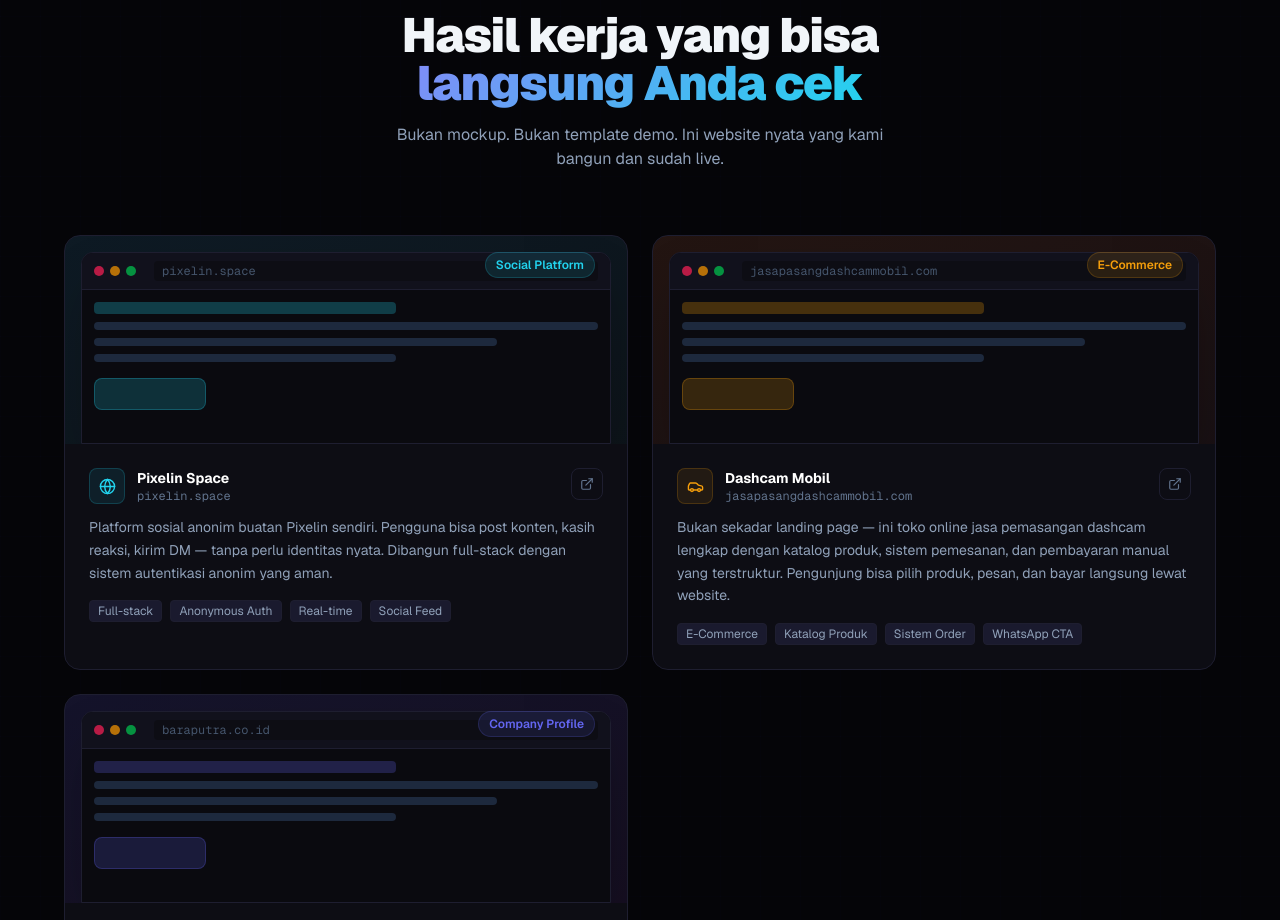
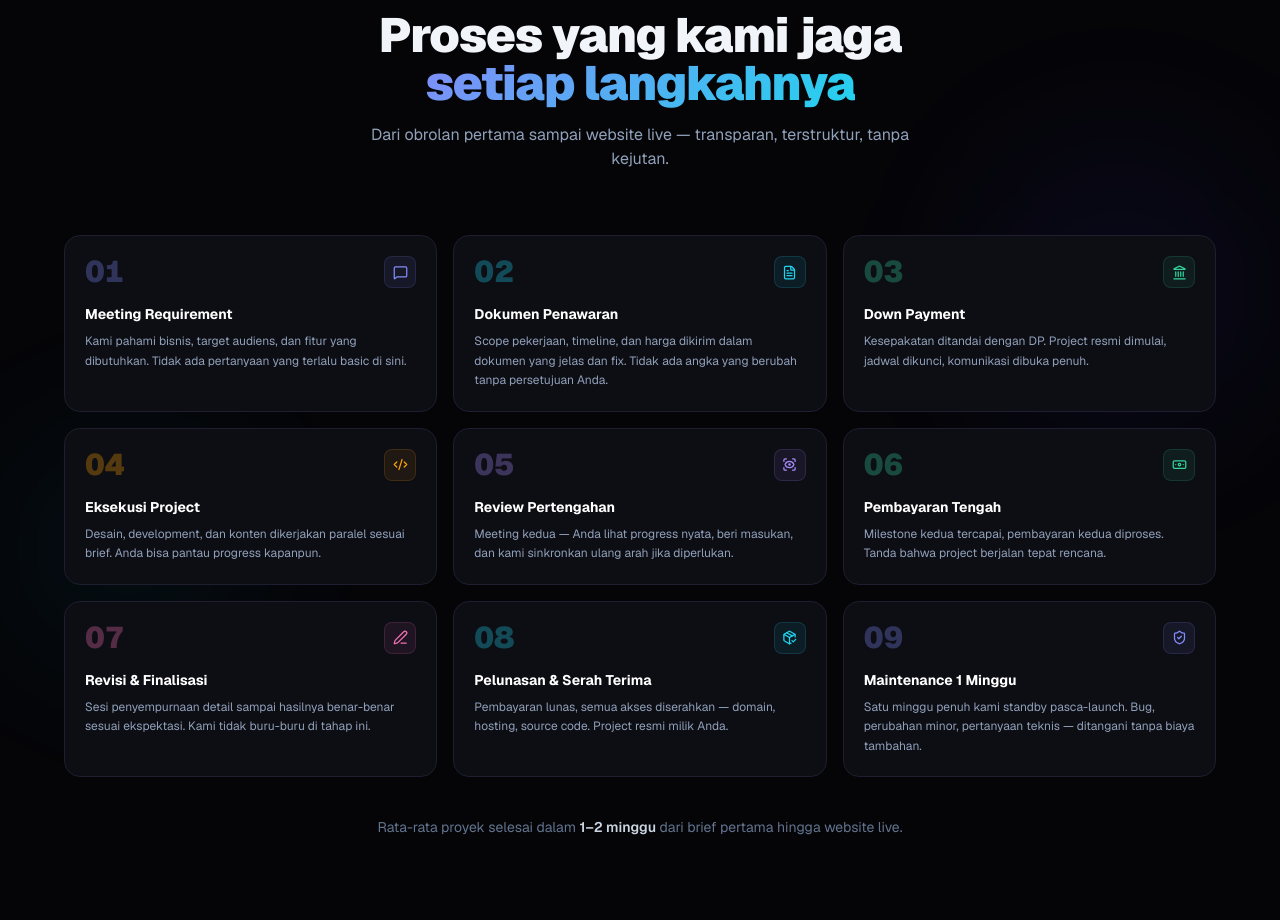
Before and after one commit to FairuzLQ/pixelin-landing, a Next.js app: page / in a window 1280 px wide. Shown: the part 1880-2800 px from the top of the page. Built offline with nearby package versions, Linux system fonts and the light colour scheme.

Commit message:
feat: process section + updated work copywriting

```diff
--- a/src/app/page.tsx
+++ b/src/app/page.tsx
@@ -3,6 +3,7 @@
 import HeroSection from "@/components/sections/HeroSection";
 import ServicesSection from "@/components/sections/ServicesSection";
 import WorkSection from "@/components/sections/WorkSection";
+import ProcessSection from "@/components/sections/ProcessSection";
 import WhySection from "@/components/sections/WhySection";
 import PixelGameSection from "@/components/sections/PixelGameSection";
 import ContactSection from "@/components/sections/ContactSection";
@@ -16,6 +17,7 @@
       <Navbar />
       <HeroSection content={content.hero} />
       <ServicesSection content={content.services} />
+      <ProcessSection />
       <WorkSection />
       <WhySection content={content.why} />
       <PixelGameSection />
--- /dev/null
+++ b/src/components/sections/ProcessSection.tsx
@@ -0,0 +1,163 @@
+"use client";
+
+import { motion } from "framer-motion";
+import { MessageSquare, FileText, Landmark, Code2, ScanEye, Banknote, PenLine, PackageCheck, ShieldCheck } from "lucide-react";
+
+const steps = [
+  {
+    n: "01",
+    title: "Meeting Requirement",
+    desc: "Kami pahami bisnis, target audiens, dan fitur yang dibutuhkan. Tidak ada pertanyaan yang terlalu basic di sini.",
+    icon: MessageSquare,
+    accent: "#818cf8",
+  },
+  {
+    n: "02",
+    title: "Dokumen Penawaran",
+    desc: "Scope pekerjaan, timeline, dan harga dikirim dalam dokumen yang jelas dan fix. Tidak ada angka yang berubah tanpa persetujuan Anda.",
+    icon: FileText,
+    accent: "#22d3ee",
+  },
+  {
+    n: "03",
+    title: "Down Payment",
+    desc: "Kesepakatan ditandai dengan DP. Project resmi dimulai, jadwal dikunci, komunikasi dibuka penuh.",
+    icon: Landmark,
+    accent: "#34d399",
+  },
+  {
+    n: "04",
+    title: "Eksekusi Project",
+    desc: "Desain, development, dan konten dikerjakan paralel sesuai brief. Anda bisa pantau progress kapanpun.",
+    icon: Code2,
+    accent: "#f59e0b",
+  },
+  {
+    n: "05",
+    title: "Review Pertengahan",
+    desc: "Meeting kedua — Anda lihat progress nyata, beri masukan, dan kami sinkronkan ulang arah jika diperlukan.",
+    icon: ScanEye,
+    accent: "#a78bfa",
+  },
+  {
+    n: "06",
+    title: "Pembayaran Tengah",
+    desc: "Milestone kedua tercapai, pembayaran kedua diproses. Tanda bahwa project berjalan tepat rencana.",
+    icon: Banknote,
+    accent: "#34d399",
+  },
+  {
+    n: "07",
+    title: "Revisi & Finalisasi",
+    desc: "Sesi penyempurnaan detail sampai hasilnya benar-benar sesuai ekspektasi. Kami tidak buru-buru di tahap ini.",
+    icon: PenLine,
+    accent: "#f472b6",
+  },
+  {
+    n: "08",
+    title: "Pelunasan & Serah Terima",
+    desc: "Pembayaran lunas, semua akses diserahkan — domain, hosting, source code. Project resmi milik Anda.",
+    icon: PackageCheck,
+    accent: "#22d3ee",
+  },
+  {
+    n: "09",
+    title: "Maintenance 1 Minggu",
+    desc: "Satu minggu penuh kami standby pasca-launch. Bug, perubahan minor, pertanyaan teknis — ditangani tanpa biaya tambahan.",
+    icon: ShieldCheck,
+    accent: "#818cf8",
+  },
+];
+
+export default function ProcessSection() {
+  return (
+    <section id="process" className="py-28 px-6 relative overflow-hidden">
+      <div className="absolute right-0 top-1/4 w-80 h-80 bg-indigo-600/6 rounded-full blur-3xl pointer-events-none" />
+      <div className="absolute left-0 bottom-1/4 w-64 h-64 bg-cyan-500/5 rounded-full blur-3xl pointer-events-none" />
+
+      <div className="max-w-6xl mx-auto relative z-10">
+        {/* Header */}
+        <motion.div
+          initial={{ opacity: 0, y: 30 }}
+          whileInView={{ opacity: 1, y: 0 }}
+          viewport={{ once: true, margin: "-80px" }}
+          transition={{ duration: 0.6 }}
+          className="text-center mb-16"
+        >
+          <div className="inline-flex items-center gap-2 px-3 py-1 rounded-full border border-cyan-500/25 bg-cyan-500/8 text-cyan-400 text-xs font-semibold mb-4 uppercase tracking-wider">
+            <span className="w-1.5 h-1.5 rounded-full bg-cyan-400 animate-pulse" />
+            How We Work
+          </div>
+          <h2 className="text-4xl md:text-5xl font-black tracking-tight mb-4">
+            Proses yang kami jaga
+            <br />
+            <span className="gradient-text">setiap langkahnya</span>
+          </h2>
+          <p className="text-slate-400 max-w-xl mx-auto text-base">
+            Dari obrolan pertama sampai website live — transparan, terstruktur, tanpa kejutan.
+          </p>
+        </motion.div>
+
+        {/* Steps grid */}
+        <div className="grid grid-cols-1 sm:grid-cols-2 lg:grid-cols-3 gap-4">
+          {steps.map((step, i) => (
+            <motion.div
+              key={step.n}
+              initial={{ opacity: 0, y: 24 }}
+              whileInView={{ opacity: 1, y: 0 }}
+              viewport={{ once: true, margin: "-40px" }}
+              transition={{ duration: 0.45, delay: (i % 3) * 0.08 }}
+              className="group relative p-5 rounded-2xl bg-[#0d0d14] border border-[#1e1e30] hover:border-slate-700 transition-all duration-300 overflow-hidden"
+            >
+              {/* Hover glow */}
+              <div
+                className="absolute inset-0 opacity-0 group-hover:opacity-100 transition-opacity duration-500 pointer-events-none rounded-2xl"
+                style={{ background: `radial-gradient(circle at 0% 0%, ${step.accent}08 0%, transparent 70%)` }}
+              />
+
+              <div className="relative z-10">
+                {/* Number + icon row */}
+                <div className="flex items-center justify-between mb-4">
+                  <span
+                    className="text-3xl font-black leading-none tabular-nums"
+                    style={{ color: `${step.accent}50` }}
+                  >
+                    {step.n}
+                  </span>
+                  <div
+                    className="w-8 h-8 rounded-lg flex items-center justify-center"
+                    style={{ background: `${step.accent}15`, border: `1px solid ${step.accent}25` }}
+                  >
+                    <step.icon size={15} style={{ color: step.accent }} />
+                  </div>
+                </div>
+
+                <h3 className="font-bold text-white text-sm mb-2">{step.title}</h3>
+                <p className="text-slate-400 text-xs leading-relaxed">{step.desc}</p>
+              </div>
+
+              {/* Bottom accent on hover */}
+              <div
+                className="absolute bottom-0 left-0 h-0.5 w-0 group-hover:w-full transition-all duration-500 rounded-b-2xl"
+                style={{ background: `linear-gradient(90deg, ${step.accent}, transparent)` }}
+              />
+            </motion.div>
+          ))}
+        </div>
+
+        {/* Bottom note */}
+        <motion.p
+          initial={{ opacity: 0 }}
+          whileInView={{ opacity: 1 }}
+          viewport={{ once: true }}
+          transition={{ duration: 0.6, delay: 0.2 }}
+          className="text-center text-slate-500 text-sm mt-10"
+        >
+          Rata-rata proyek selesai dalam{" "}
+          <span className="text-slate-300 font-semibold">1–2 minggu</span>
+          {" "}dari brief pertama hingga website live.
+        </motion.p>
+      </div>
+    </section>
+  );
+}
--- a/src/components/sections/WorkSection.tsx
+++ b/src/components/sections/WorkSection.tsx
@@ -20,7 +20,7 @@
     name: "Dashcam Mobil",
     url: "https://jasapasangdashcammobil.com/",
     displayUrl: "jasapasangdashcammobil.com",
-    desc: "Bukan sekadar landing page — ini toko online jasa pemasangan dashcam lengkap dengan katalog produk, sistem pemesanan, dan pembayaran manual yang terstruktur. Pengunjung bisa pilih produk, pesan, dan bayar langsung lewat website.",
+    desc: "Bukan sekadar landing page — ini toko online lengkap. Pengunjung bisa browsing katalog dashcam, pilih produk, dan langsung checkout dengan sistem pemesanan yang terstruktur dan mudah digunakan.",
     icon: Car,
     category: "E-Commerce",
     accentColor: "#f59e0b",
@@ -32,7 +32,7 @@
     name: "Bara Putra",
     url: "https://baraputra.co.id/",
     displayUrl: "baraputra.co.id",
-    desc: "Company profile alat berat yang serius. Ada katalog produk lengkap, fitur pencarian dan filter produk, plus tampilan yang memancarkan kepercayaan untuk klien B2B skala besar. Bukan sekadar profil — ini sales tool.",
+    desc: "Company profile alat berat yang serius. Katalog produk lengkap dengan fitur pencarian dan filter — klien bisa temukan alat yang mereka butuhkan dengan cepat. Tampilan yang memancarkan kepercayaan untuk segmen B2B skala besar.",
     icon: Building2,
     category: "Company Profile",
     accentColor: "#6366f1",
```
